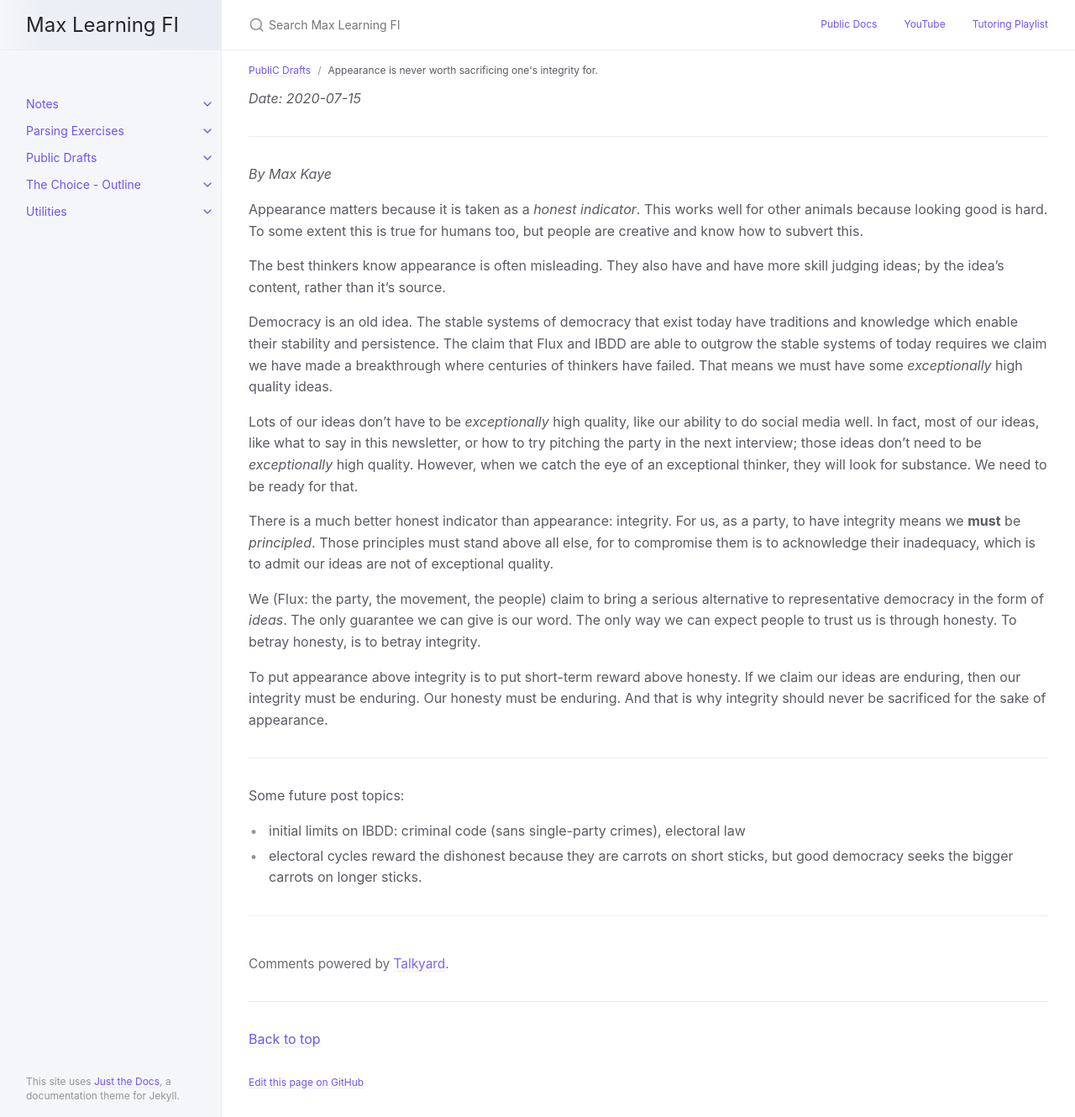
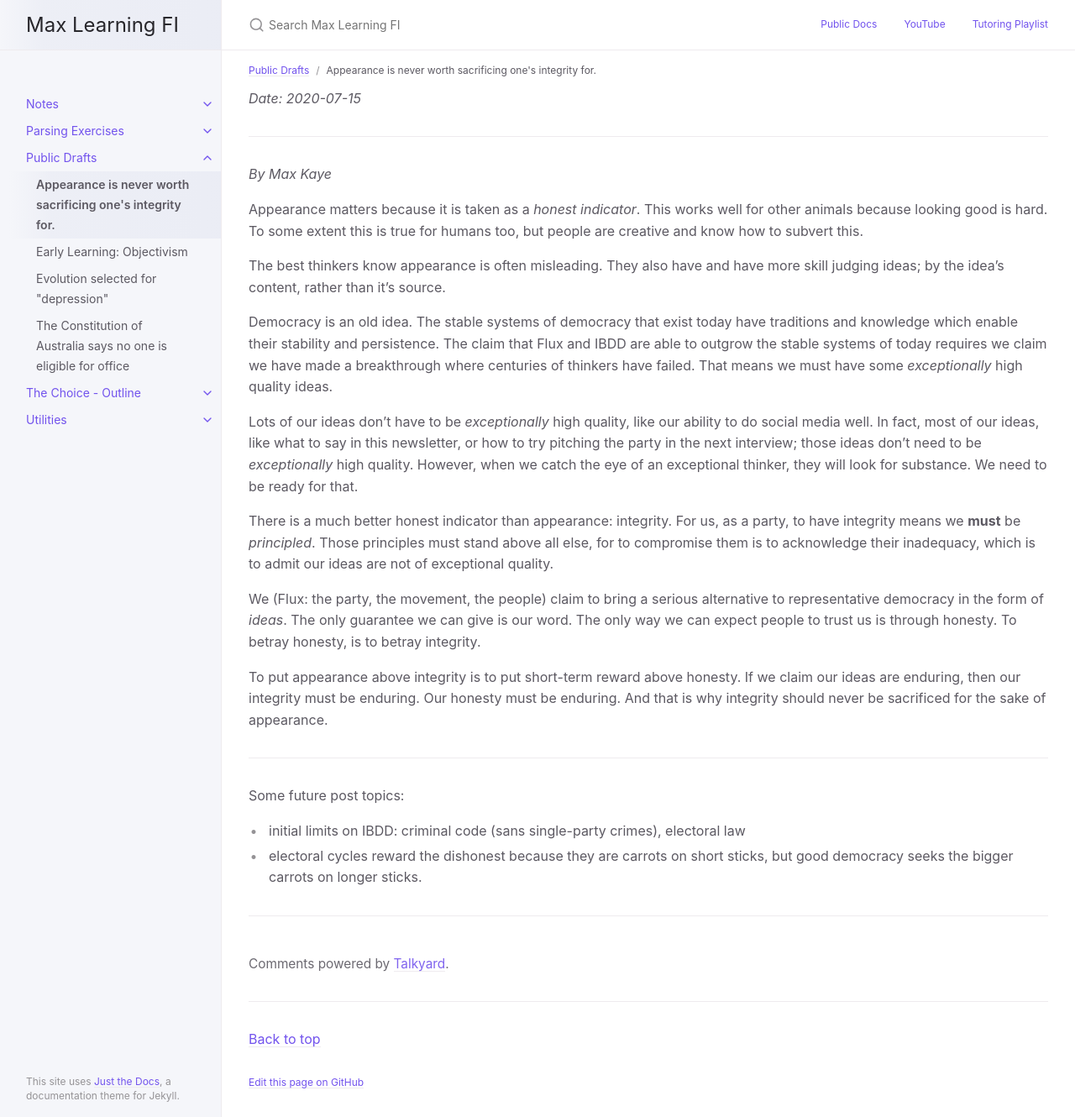
Before and after one commit to curi/fi, a Jekyll site: the page built from docs/pub-drafts/flux-appearance-and-integrity.md, in a window 1280 px wide and 1330 px high. Shown: the whole window at 84% size. Built offline with Jekyll 4.4.1, drawn with Linux system fonts in a browser that asks for light colours.

Commit message:
another typo

```diff
--- a/docs/pub-drafts/flux-appearance-and-integrity.md
+++ b/docs/pub-drafts/flux-appearance-and-integrity.md
@@ -3,7 +3,7 @@ title: Appearance is never worth sacrificing one's integrity for.
 author: Max Kaye
 date: 2020-07-15
 layout: post
-parent: PubliC Drafts
+parent: Public Drafts
 ---
 
 Appearance matters because it is taken as a *honest indicator*. This works well for other animals because looking good is hard. To some extent this is true for humans too, but people are creative and know how to subvert this.
```
